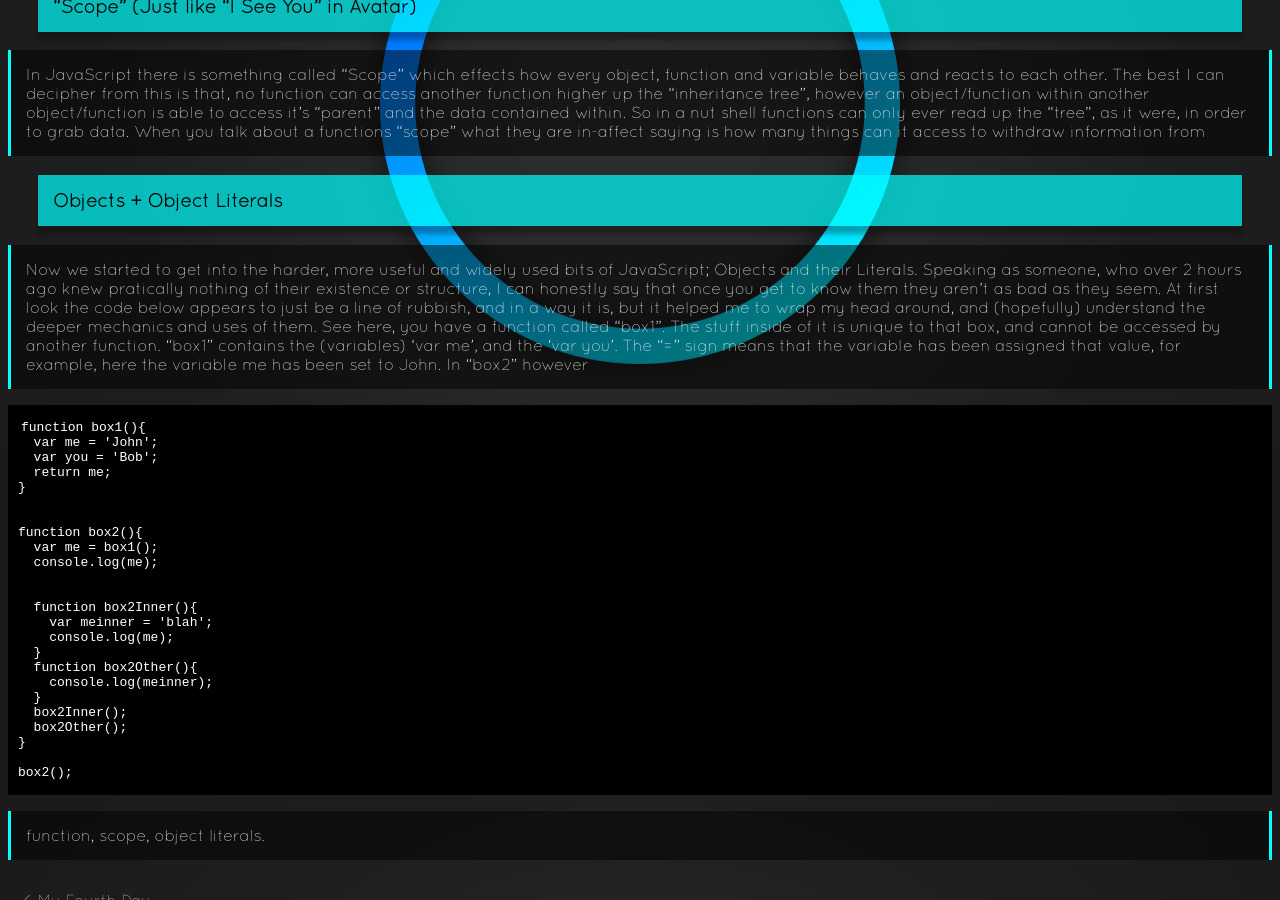
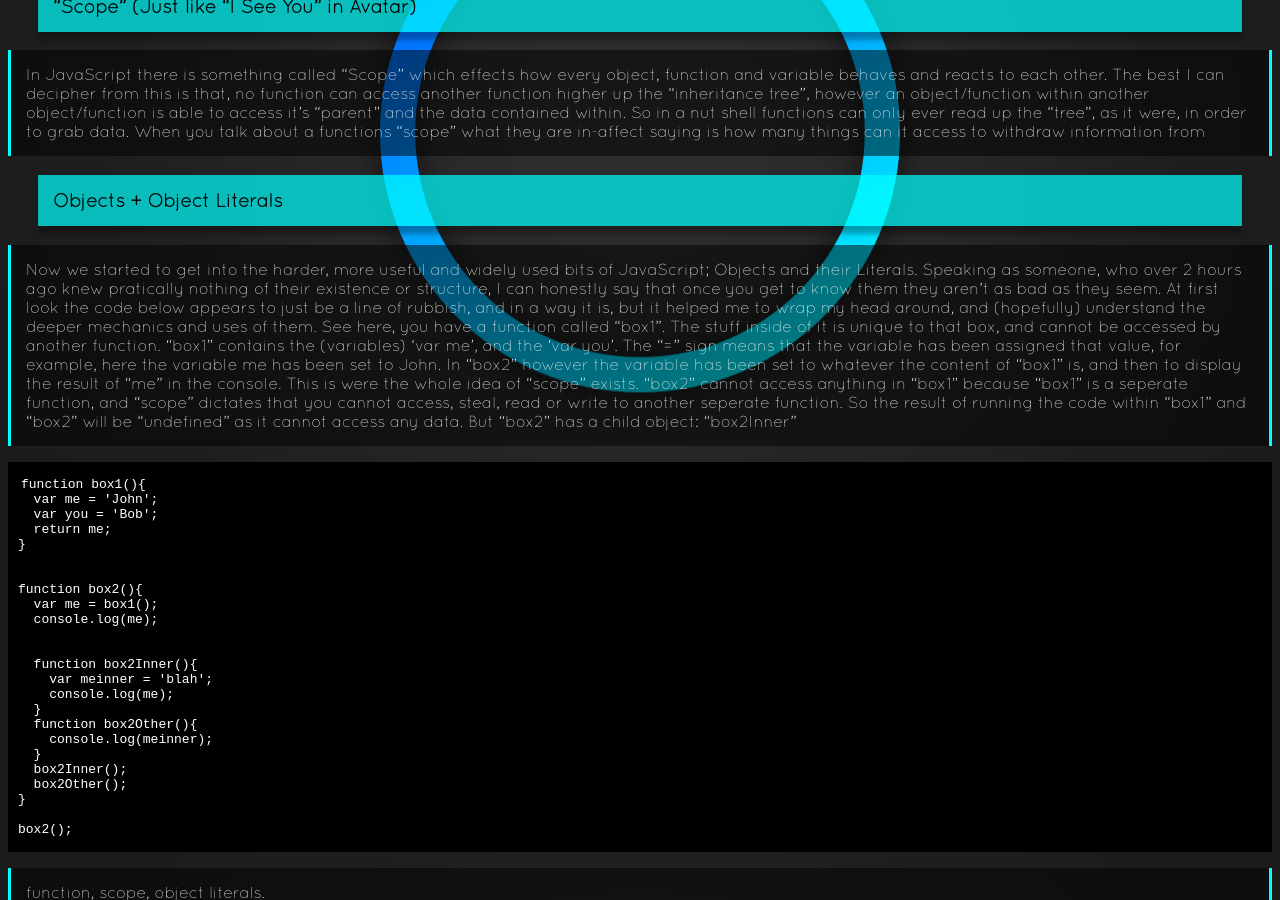
Before and after one commit to boffnoff/boffnoff.github.com, a Jekyll site: the page built from _posts/2013-10-25-last-and-final-day.md, in a window 1280 px wide and 900 px high, scrolled down 744 px. Built offline with Jekyll 4.4.1, drawn with Linux system fonts in a browser that asks for light colours.

Commit message:
still on objects + object literals

```diff
--- a/_posts/2013-10-25-last-and-final-day.md
+++ b/_posts/2013-10-25-last-and-final-day.md
@@ -38,7 +38,9 @@ Now we started to get into the harder, more useful and widely used bits of JavaS
 or structure, I can honestly say that once you get to know them they aren't as bad as they seem. At first look the code below appears to just be a line of rubbish, and in a way it is, but it helped
 me to wrap my head around, and (hopefully) understand the deeper mechanics and uses of them. See here, you have a function called "box1". The stuff inside of it is unique to that box, and cannot be
 accessed by another function. "box1" contains the (variables) 'var me', and the 'var you'. The "=" sign means that the variable has been assigned that value, for example, here the variable me has been
-set to John. In "box2" however
+set to John. In "box2" however the variable has been set to whatever the content of "box1" is, and then to display the result of "me" in the console. This is were the whole idea of "scope" exists.
+"box2" cannot access anything in "box1" because "box1" is a seperate function, and "scope" dictates that you cannot access, steal, read or write to another seperate function. So the result of running
+the code within "box1" and "box2" will be "undefined" as it cannot access any data. But "box2" has a child object: "box2Inner"
 
 
 
```
